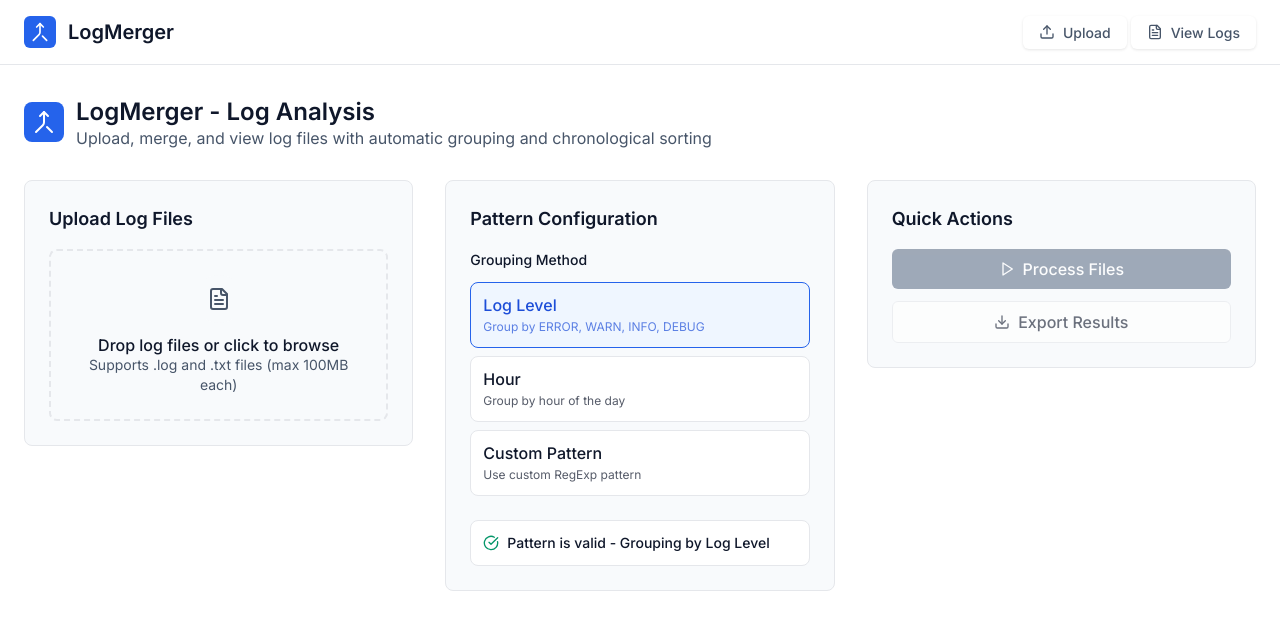
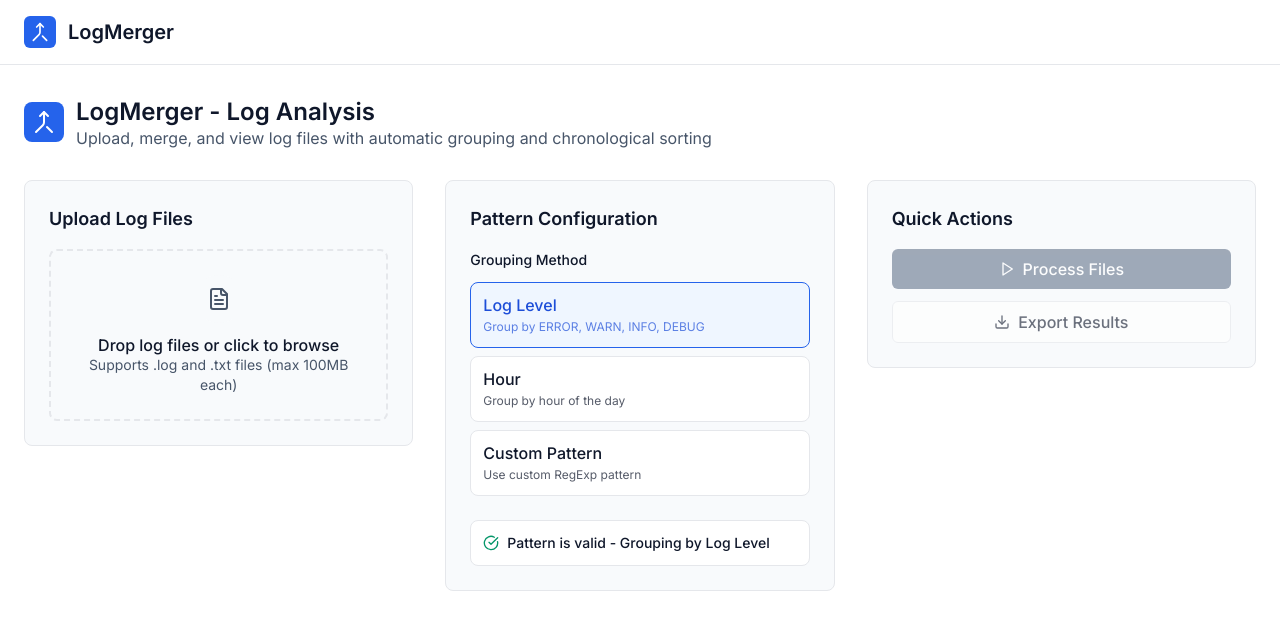
Before and after one commit to mcasari/logmerger, a React (Vite) app: page / in a window 1280 px wide. Shown: the top 630 px of the page. Built offline with nearby package versions, Linux system fonts and the light colour scheme.

Commit message:
remove top right links

```diff
--- a/src/components/ui/Header.jsx
+++ b/src/components/ui/Header.jsx
@@ -7,27 +7,6 @@ const Header = () => {
   const location = useLocation();
   const navigate = useNavigate();
   const [isMobileMenuOpen, setIsMobileMenuOpen] = useState(false);
-
-  // Simplified navigation - core features only
-  const navigationItems = [
-    {
-      label: 'Upload',
-      path: '/file-upload-dashboard',
-      icon: 'Upload',
-      tooltip: 'Upload and manage log files'
-    },
-    {
-      label: 'View Logs',
-      path: '/log-viewer',
-      icon: 'FileText',
-      tooltip: 'View merged log content'
-    }
-  ];
-
-  const handleNavigation = (path) => {
-    navigate(path);
-    setIsMobileMenuOpen(false);
-  };
 
   const toggleMobileMenu = () => {
     setIsMobileMenuOpen(!isMobileMenuOpen);
@@ -47,36 +26,6 @@ const Header = () => {
             </div>
           </div>
 
-          {/* Desktop Navigation */}
-          <nav className="hidden lg:flex items-center space-x-1">
-            {navigationItems.map((item) => {
-              const isActive = location.pathname === item.path;
-
-              return (
-                <button
-                  key={item.path}
-                  onClick={() => handleNavigation(item.path)}
-                  className={`
-                    flex items-center space-x-2 px-4 py-2 rounded-md text-sm font-medium
-                    transition-all duration-150 ease-out hover-lift
-                    ${isActive
-                      ? 'bg-primary text-primary-foreground shadow-sm'
-                      : 'text-text-secondary hover:text-text-primary hover:bg-surface-hover'
-                    }
-                  `}
-                  title={item.tooltip}
-                >
-                  <Icon
-                    name={item.icon}
-                    size={16}
-                    color={isActive ? 'currentColor' : 'var(--color-text-secondary)'}
-                  />
-                  <span>{item.label}</span>
-                </button>
-              );
-            })}
-          </nav>
-
           {/* Mobile Menu Button */}
           <Button
             variant="ghost"
@@ -92,34 +41,7 @@ const Header = () => {
         {isMobileMenuOpen && (
           <div className="lg:hidden border-t border-border bg-surface">
             <nav className="py-4 space-y-1">
-              {navigationItems.map((item) => {
-                const isActive = location.pathname === item.path;
-
-                return (
-                  <button
-                    key={item.path}
-                    onClick={() => handleNavigation(item.path)}
-                    className={`
-                      flex items-center justify-between w-full px-4 py-3 text-left
-                      transition-all duration-150 ease-out
-                      ${isActive
-                        ? 'bg-primary text-primary-foreground'
-                        : 'text-text-secondary hover:text-text-primary hover:bg-surface-hover'
-                      }
-                    `}
-                  >
-                    <div className="flex items-center space-x-3">
-                      <Icon
-                        name={item.icon}
-                        size={18}
-                        color={isActive ? 'currentColor' : 'var(--color-text-secondary)'}
-                      />
-                      <span className="font-medium">{item.label}</span>
-                    </div>
-                    <Icon name="ChevronRight" size={14} color="currentColor" />
-                  </button>
-                );
-              })}
+              {/* Mobile menu content removed */}
             </nav>
           </div>
         )}
```
